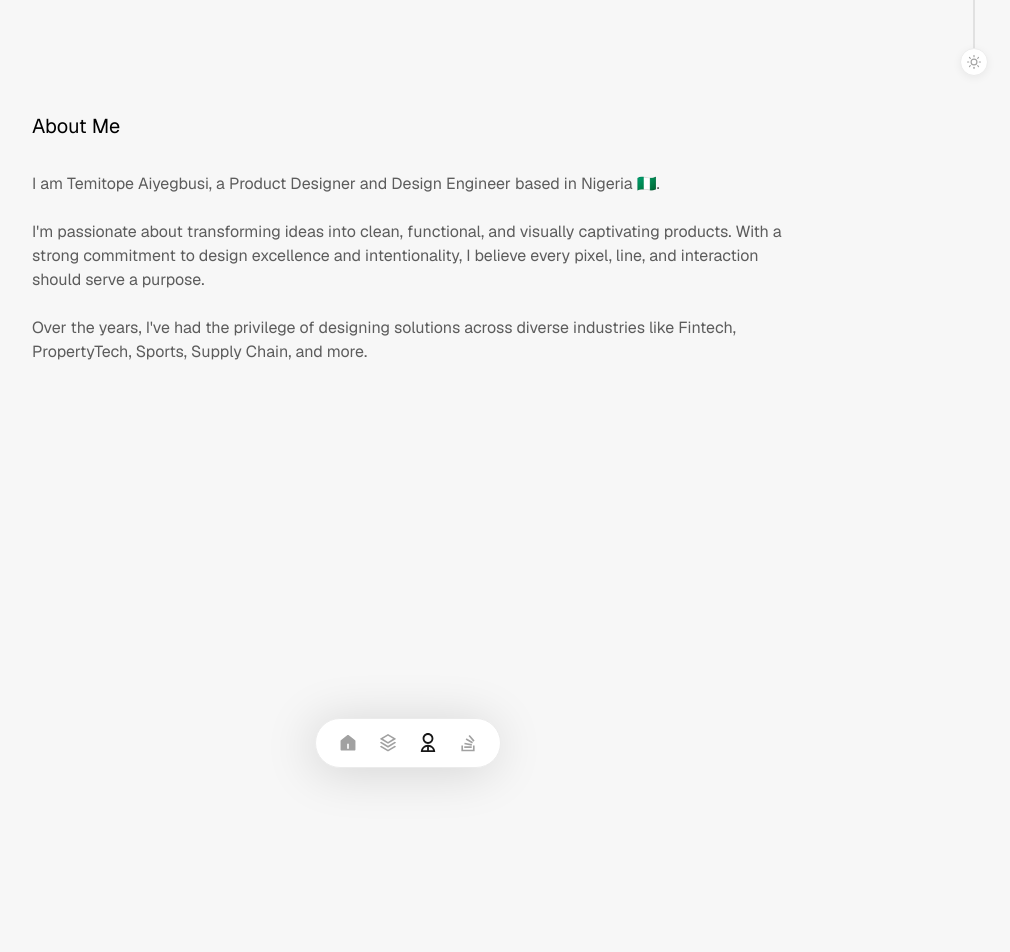
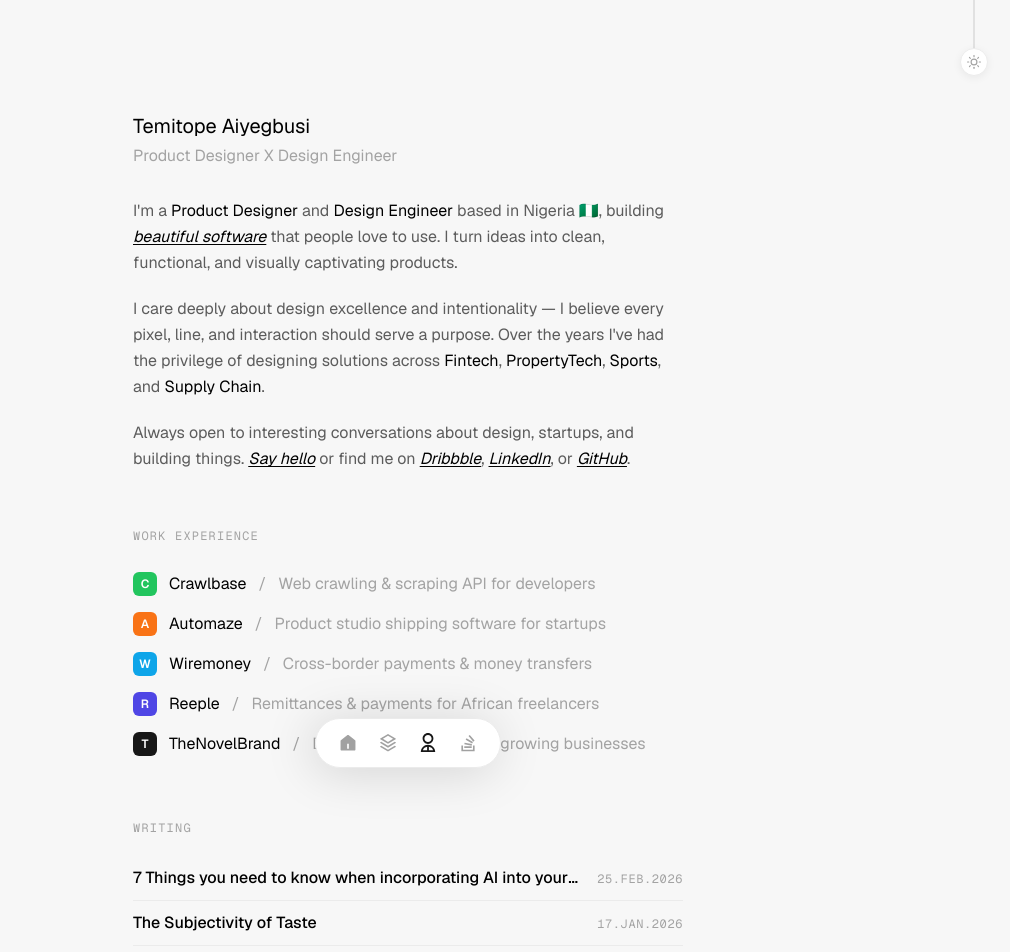
Before and after one commit to ttaiyegbusi/Temitope-Portfolio-2026, a Next.js app: page /about in a window 1280 px wide. Shown: the top 952 px of the page, without its empty margins (232-1242 px from the left). Before the commit the page ends 800 px from the top, so only its background shows below. Built offline with nearby package versions, Linux system fonts and the light colour scheme.

Commit message:
feat: revamp About page with new layout, enhanced content, and dynamic work/writing sections

```diff
--- a/src/app/about/page.tsx
+++ b/src/app/about/page.tsx
@@ -1,24 +1,193 @@
+"use client";
+
+import Link from "next/link";
+import { CascadeReveal } from "@/components/CascadeReveal";
+import { useAppReady } from "@/components/AppShell";
+
+const work = [
+  {
+    company: "Crawlbase",
+    description: "Web crawling & scraping API for developers",
+    color: "#22c55e",
+  },
+  {
+    company: "Automaze",
+    description: "Product studio shipping software for startups",
+    color: "#f97316",
+  },
+  {
+    company: "Wiremoney",
+    description: "Cross-border payments & money transfers",
+    slug: "wiremoney",
+    color: "#0ea5e9",
+  },
+  {
+    company: "Reeple",
+    description: "Remittances & payments for African freelancers",
+    slug: "reeple",
+    color: "#4f46e5",
+  },
+  {
+    company: "TheNovelBrand",
+    description: "Brand & design studio for growing businesses",
+    color: "#171717",
+  },
+];
+
+const writing = [
+  {
+    title: "7 Things you need to know when incorporating AI into your Workflow",
+    date: "25.FEB.2026",
+    href: "https://medium.com/design-bootcamp/7-things-you-need-to-know-when-incorporating-ai-into-your-design-workflow-dbe1c6a4d353",
+  },
+  {
+    title: "The Subjectivity of Taste",
+    date: "17.JAN.2026",
+    href: "https://medium.com/@aiyegbusitope/the-subjectivity-of-taste-042245935382",
+  },
+  {
+    title: "Design Hand-off: From a Designer's POV",
+    date: "05.JAN.2025",
+    href: "https://medium.com/@aiyegbusitope/design-hand-off-from-a-designers-pov-4b88dbb738e5",
+  },
+];
+
 export default function AboutPage() {
+  const ready = useAppReady();
+
   return (
-    <main className="w-full max-w-[800px] mx-auto px-5 md:px-6 pt-20 md:pt-28 pb-28 md:pb-32">
-      <h1 className="text-xl font-normal text-black mb-8">About Me</h1>
-      <div className="flex flex-col gap-6">
-        <p className="text-base font-normal text-text-sub leading-normal">
-          I am Temitope Aiyegbusi, a Product Designer and Design Engineer based
-          in Nigeria 🇳🇬.
-        </p>
-        <p className="text-base font-normal text-text-sub leading-normal">
-          I&apos;m passionate about transforming ideas into clean, functional,
-          and visually captivating products. With a strong commitment to design
-          excellence and intentionality, I believe every pixel, line, and
-          interaction should serve a purpose.
-        </p>
-        <p className="text-base font-normal text-text-sub leading-normal">
-          Over the years, I&apos;ve had the privilege of designing solutions
-          across diverse industries like Fintech, PropertyTech, Sports, Supply
-          Chain, and more.
-        </p>
-      </div>
+    <main className="w-full px-5 md:px-6 pt-20 md:pt-28 pb-28 md:pb-32">
+      {/* Intro */}
+      <CascadeReveal delay={0} ready={ready}>
+        <header className="max-w-[550px] mx-auto flex flex-col gap-1">
+          <h1 className="text-lg md:text-xl font-normal text-black font-sans">
+            Temitope Aiyegbusi
+          </h1>
+          <p className="text-sm md:text-base font-normal text-text-soft font-sans">
+            Product Designer X Design Engineer
+          </p>
+        </header>
+      </CascadeReveal>
+
+      <CascadeReveal delay={120} ready={ready}>
+        <section className="max-w-[550px] mx-auto mt-[30px] flex flex-col gap-5">
+          <p className="text-base font-normal text-text-sub leading-relaxed">
+            I&apos;m a <span className="text-black">Product Designer</span> and{" "}
+            <span className="text-black">Design Engineer</span> based in Nigeria
+            🇳🇬, building{" "}
+            <Link href="/work" className="italic underline underline-offset-2 text-black hover:text-text-sub transition-colors">
+              beautiful software
+            </Link>{" "}
+            that people love to use. I turn ideas into clean, functional, and
+            visually captivating products.
+          </p>
+          <p className="text-base font-normal text-text-sub leading-relaxed">
+            I care deeply about design excellence and intentionality — I believe
+            every pixel, line, and interaction should serve a purpose. Over the
+            years I&apos;ve had the privilege of designing solutions across{" "}
+            <span className="text-black">Fintech</span>,{" "}
+            <span className="text-black">PropertyTech</span>,{" "}
+            <span className="text-black">Sports</span>, and{" "}
+            <span className="text-black">Supply Chain</span>.
+          </p>
+          <p className="text-base font-normal text-text-sub leading-relaxed">
+            Always open to interesting conversations about design, startups, and
+            building things.{" "}
+            <Link href="/contact" className="italic underline underline-offset-2 text-black hover:text-text-sub transition-colors">
+              Say hello
+            </Link>{" "}
+            or find me on{" "}
+            <a href="https://dribbble.com/ttaiyegbusi" target="_blank" rel="noopener noreferrer" className="italic underline underline-offset-2 text-black hover:text-text-sub transition-colors">
+              Dribbble
+            </a>
+            ,{" "}
+            <a href="https://www.linkedin.com/in/ttaiyegbusi/" target="_blank" rel="noopener noreferrer" className="italic underline underline-offset-2 text-black hover:text-text-sub transition-colors">
+              LinkedIn
+            </a>
+            , or{" "}
+            <a href="https://github.com/ttaiyegbusi" target="_blank" rel="noopener noreferrer" className="italic underline underline-offset-2 text-black hover:text-text-sub transition-colors">
+              GitHub
+            </a>
+            .
+          </p>
+        </section>
+      </CascadeReveal>
+
+      {/* Work */}
+      <CascadeReveal delay={280} ready={ready}>
+        <section className="max-w-[550px] mx-auto mt-14 flex flex-col gap-5">
+          <p className="text-xs font-mono tracking-widest uppercase text-text-soft">
+            Work Experience
+          </p>
+          <ul className="flex flex-col">
+            {work.map((item) => {
+              const content = (
+                <>
+                  <span
+                    className="flex items-center justify-center w-6 h-6 rounded-md text-white text-xs font-semibold shrink-0"
+                    style={{ backgroundColor: item.color }}
+                    aria-hidden
+                  >
+                    {item.company.charAt(0)}
+                  </span>
+                  <span className="text-sm md:text-base font-normal text-black shrink-0">
+                    {item.company}
+                  </span>
+                  <span className="text-text-soft">/</span>
+                  <span className="text-sm md:text-base font-normal text-text-soft truncate">
+                    {item.description}
+                  </span>
+                </>
+              );
+
+              return (
+                <li key={item.company}>
+                  {item.slug ? (
+                    <Link
+                      href={`/work/${item.slug}`}
+                      className="flex items-center gap-3 py-2 px-2 -mx-2 rounded-lg hover:bg-stroke-soft/50 transition-colors"
+                    >
+                      {content}
+                    </Link>
+                  ) : (
+                    <div className="flex items-center gap-3 py-2 px-2 -mx-2">
+                      {content}
+                    </div>
+                  )}
+                </li>
+              );
+            })}
+          </ul>
+        </section>
+      </CascadeReveal>
+
+      {/* Writing */}
+      <CascadeReveal delay={440} ready={ready}>
+        <section className="max-w-[550px] mx-auto mt-14 flex flex-col gap-5">
+          <p className="text-xs font-mono tracking-widest uppercase text-text-soft">
+            Writing
+          </p>
+          <ul className="flex flex-col">
+            {writing.map((item) => (
+              <li key={item.href} className="border-b border-stroke-soft last:border-b-0">
+                <a
+                  href={item.href}
+                  target="_blank"
+                  rel="noopener noreferrer"
+                  className="group flex items-baseline justify-between gap-4 py-2.5"
+                >
+                  <span className="text-sm md:text-base font-medium text-black group-hover:text-text-sub transition-colors truncate min-w-0">
+                    {item.title}
+                  </span>
+                  <span className="text-xs font-mono tracking-wider text-text-soft shrink-0">
+                    {item.date}
+                  </span>
+                </a>
+              </li>
+            ))}
+          </ul>
+        </section>
+      </CascadeReveal>
     </main>
   );
 }
```
